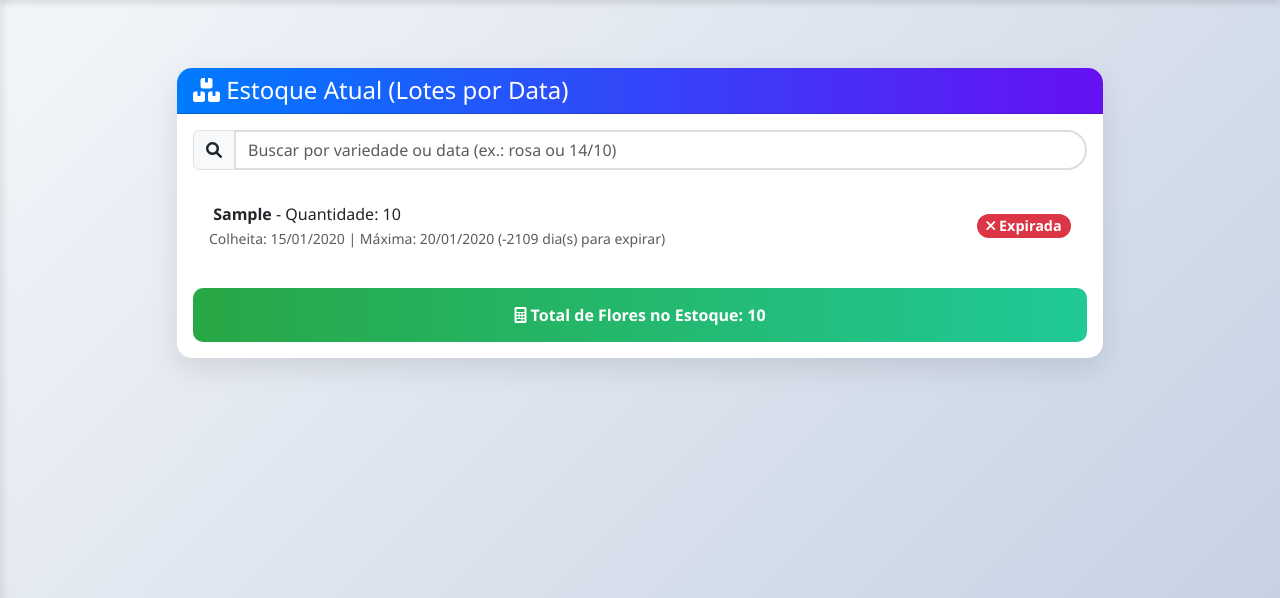
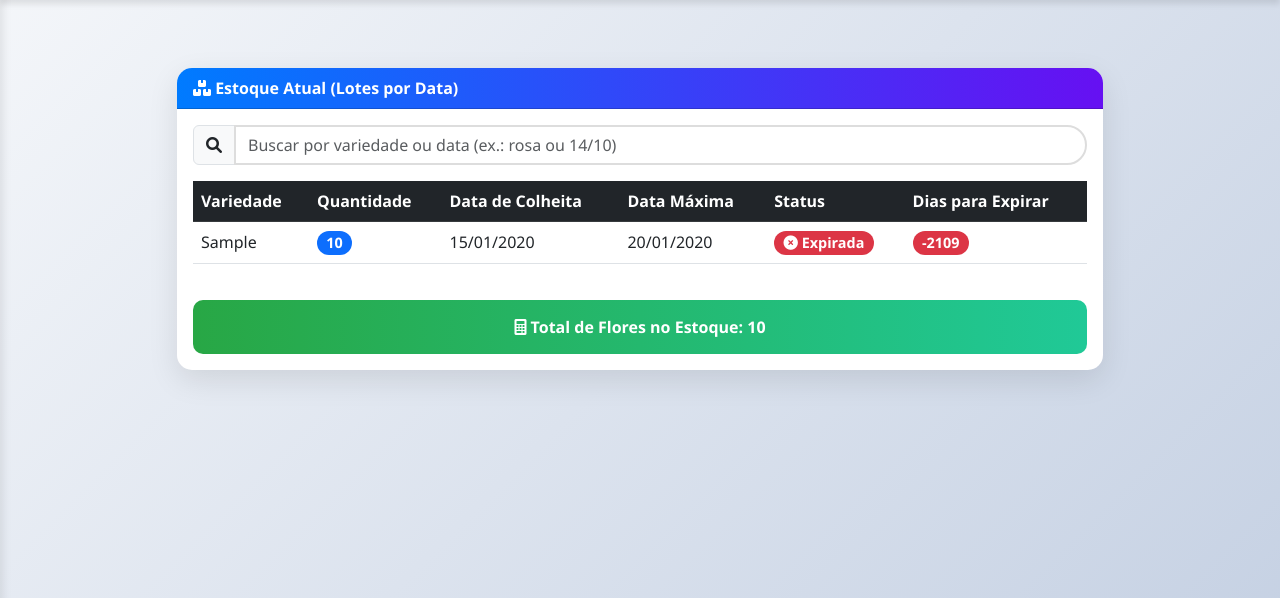
Before and after one commit to vitorcarvalho034-cmyk/estoque-flores, a Flask app: page / in a window 1280 px wide. Shown: the part 56-654 px from the top of the page. Run offline with Flask 3, Linux system fonts and the light colour scheme; tables that the repository leaves empty hold one stand-in row (values such as "Sample post").

Commit message:
feat: Implementar barra lateral, corrigir erros e ajustar datas

```diff
--- a/templates/index.html
+++ b/templates/index.html
@@ -309,7 +309,7 @@
         <a href="#" onclick="showEstoque(); return false;"><i class="fas fa-boxes"></i> Estoque</a>
         <a href="/adicionar"><i class="fas fa-plus"></i> Adicionar Flor</a>
         <a href="/saida"><i class="fas fa-minus"></i> Registrar Saída</a>
-        <!-- Link "Remover Expiradas" removido -->
+        <a href="/remover"><i class="fas fa-trash"></i> Remover Expiradas</a>
         <a href="/filtrar-semana"><i class="fas fa-calendar-week"></i> Filtrar por Semana</a>
         <a href="/historico-entradas"><i class="fas fa-history"></i> Histórico de Entradas</a>
         <a href="#" onclick="showRelatorio(); return false;"><i class="fas fa-file-alt"></i> Ver Relatório</a>
@@ -326,8 +326,8 @@
                         <!-- Alertas -->
                         {% if alertas %}
                         <div class="alert alerta no-print" role="alert">
-                            <h5><i class="fas fa-exclamation-triangle"></i> Alertas de Expiração</h5>
-                            <ul class="mb-0">
+                            <h4 class="alert-heading"><i class="fas fa-exclamation-triangle"></i> Alertas de Expiração</h4>
+                            <ul>
                                 {% for alerta in alertas %}
                                 <li>{{ alerta.variedade }} - Expira em {{ alerta.dias_para_expirar }} dia(s) ({{ alerta.data_maxima.strftime('%d/%m/%Y') }})</li>
                                 {% endfor %}
@@ -335,40 +335,62 @@
                         </div>
                         {% endif %}
 
+                        <!-- Estoque Atual -->
                         <div class="card">
                             <div class="card-header">
-                                <h4 class="mb-0"><i class="fas fa-boxes"></i> Estoque Atual (Lotes por Data)</h4>
+                                <i class="fas fa-boxes"></i> Estoque Atual (Lotes por Data)
                             </div>
                             <div class="card-body">
-                                <div class="mb-4">
-                                    <div class="input-group">
-                                        <span class="input-group-text"><i class="fas fa-search"></i></span>
-                                        <input type="text" id="filtro" class="form-control" placeholder="Buscar por variedade ou data (ex.: rosa ou 14/10)">
-                                    </div>
+                                <div class="input-group mb-3 no-print">
+                                    <span class="input-group-text"><i class="fas fa-search"></i></span>
+                                    <input type="text" class="form-control" placeholder="Buscar por variedade ou data (ex.: rosa ou 14/10)" id="searchInput" onkeyup="filterTable()">
                                 </div>
                                 {% if lotes %}
-                                <ul class="list-group list-group-flush" id="lista-lotes">
-                                    {% for lote in lotes %}
-                                    <li class="list-group-item d-flex justify-content-between align-items-center lote-item" data-variedade="{{ lote.variedade }}" data-data="{{ lote.data_colheita.strftime('%d/%m/%Y') }}">
-                                        <div>
-                                            <strong><i class="fas fa-flower"></i> {{ lote.variedade }}</strong> - Quantidade: {{ lote.quantidade }}<br>
-                                            <small class="text-muted">Colheita: {{ lote.data_colheita.strftime('%d/%m/%Y') }} | Máxima: {{ lote.data_maxima.strftime('%d/%m/%Y') }} ({{ lote.dias_para_expirar }} dia(s) para expirar)</small>
-                                        </div>
-                                        <span class="badge bg-{% if lote.expirada %}danger{% else %}success{% endif %}">
-                                            {% if lote.expirada %}<i class="fas fa-times"></i> Expirada{% else %}<i class="fas fa-check"></i> Válida{% endif %}
-                                        </span>
-                                    </li>
-                                    {% endfor %}
-                                </ul>
-                                <!-- Somatória Total -->
+                                <div class="table-responsive">
+                                    <table class="table table-hover">
+                                        <thead class="table-dark">
+                                            <tr>
+                                                <th>Variedade</th>
+                                                <th>Quantidade</th>
+                                                <th>Data de Colheita</th>
+                                                <th>Data Máxima</th>
+                                                <th>Status</th>
+                                                <th>Dias para Expirar</th>
+                                            </tr>
+                                        </thead>
+                                        <tbody>
+                                            {% for lote in lotes %}
+                                            <tr>
+                                                <td>{{ lote.variedade }}</td>
+                                                <td><span class="badge bg-primary">{{ lote.quantidade }}</span></td>
+                                                <td>{{ lote.data_colheita.strftime('%d/%m/%Y') }}</td>
+                                                <td>{{ lote.data_maxima.strftime('%d/%m/%Y') }}</td>
+                                                <td>
+                                                    {% if lote.expirada %}
+                                                    <span class="badge bg-danger"><i class="fas fa-times-circle"></i> Expirada</span>
+                                                    {% else %}
+                                                    <span class="badge bg-success"><i class="fas fa-check-circle"></i> Válida</span>
+                                                    {% endif %}
+                                                </td>
+                                                <td>
+                                                    {% if lote.dias_para_expirar < 0 %}
+                                                    <span class="badge bg-danger">{{ lote.dias_para_expirar }}</span>
+                                                    {% elif lote.dias_para_expirar <= 2 %}
+                                                    <span class="badge bg-warning">{{ lote.dias_para_expirar }}</span>
+                                                    {% else %}
+                                                    <span class="badge bg-info">{{ lote.dias_para_expirar }}</span>
+                                                    {% endif %}
+                                                </td>
+                                            </tr>
+                                            {% endfor %}
+                                        </tbody>
+                                    </table>
+                                </div>
                                 <div class="total-sum">
                                     <i class="fas fa-calculator"></i> Total de Flores no Estoque: {{ total_quantidade }}
                                 </div>
                                 {% else %}
-                                <div class="text-center py-5">
-                                    <i class="fas fa-inbox fa-3x text-muted mb-3"></i>
-                                    <p class="text-muted">Estoque vazio. Adicione flores!</p>
-                                </div>
+                                <p>Estoque vazio.</p>
                                 {% endif %}
                             </div>
                         </div>
@@ -378,13 +400,12 @@
                     <div id="relatorio-section" class="relatorio-container">
                         <div class="card">
                             <div class="card-header">
-                                <h4 class="mb-0"><i class="fas fa-file-alt"></i> Relatório de Estoque</h4>
+                                <i class="fas fa-file-alt"></i> Relatório de Estoque
                             </div>
                             <div class="card-body">
                                 <div class="relatorio-header">
-                                    <h1><i class="fas fa-seedling"></i> Relatório de Estoque de Flores</h1>
+                                    <h3>Relatório de Estoque de Flores</h3>
                                     <p>Data do Relatório: {{ now.strftime('%d/%m/%Y') }}</p>
-                                    <p>Created by Vitor Manoel</p>
                                 </div>
                                 {% if lotes %}
                                 <table class="relatorio-table">
@@ -457,3 +478,58 @@
             estoqueSection.style.display = 'none';
             relatorioSection.classList.add('active');
             relatorioSection.style.display = 'block';
+            closeSidebar();
+        }
+
+        // Função para fechar sidebar
+        function closeSidebar() {
+            sidebar.classList.remove('active');
+            overlay.classList.remove('active');
+        }
+
+        // Fechar sidebar clicando no overlay
+        overlay.addEventListener('click', closeSidebar);
+
+        // Fechar sidebar ao pressionar ESC
+        document.addEventListener('keydown', (e) => {
+            if (e.key === 'Escape') {
+                closeSidebar();
+            }
+        });
+
+        // Fechar sidebar ao clicar em um link (exceto os que chamam funções)
+        const sidebarLinks = document.querySelectorAll('.sidebar a');
+        sidebarLinks.forEach(link => {
+            link.addEventListener('click', function() {
+                // Se o link não tiver onclick, fechar a sidebar
+                if (!this.getAttribute('onclick')) {
+                    closeSidebar();
+                }
+            });
+        });
+
+        // Função para filtrar a tabela de estoque
+        function filterTable() {
+            const input = document.getElementById('searchInput');
+            const filter = input.value.toUpperCase();
+            const table = document.querySelector('.table tbody');
+            const rows = table.getElementsByTagName('tr');
+
+            for (let i = 0; i < rows.length; i++) {
+                const cells = rows[i].getElementsByTagName('td');
+                let match = false;
+                for (let j = 0; j < cells.length; j++) {
+                    if (cells[j].textContent.toUpperCase().indexOf(filter) > -1) {
+                        match = true;
+                        break;
+                    }
+                }
+                rows[i].style.display = match ? '' : 'none';
+            }
+        }
+
+        // Mostrar estoque por padrão
+        showEstoque();
+    </script>
+</body>
+</html>
```
